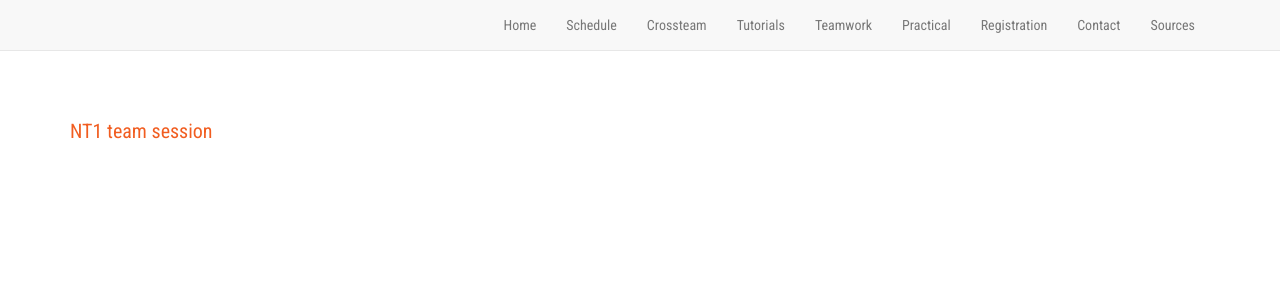
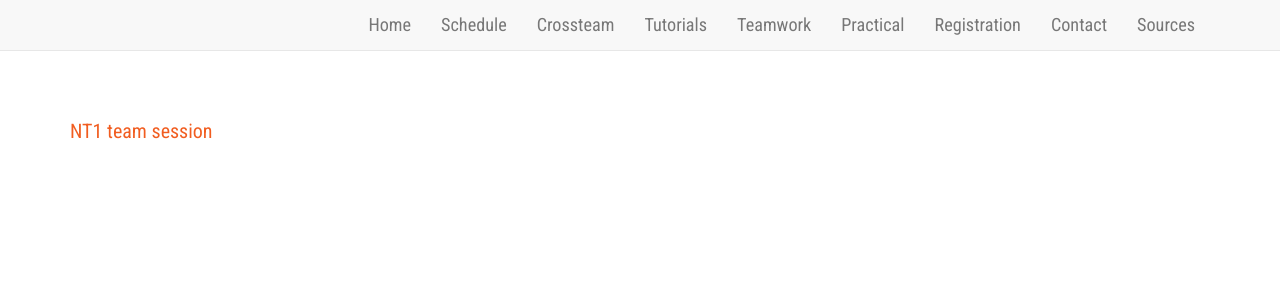
Before and after one commit to neicnordic/ahm18.neic.nordforsk.org, a Jekyll site: the page built from nt1.md, in a window 1280 px wide. Shown: the top 300 px of the page. Built offline with Jekyll 4.4.1, drawn with Linux system fonts in a browser that asks for light colours; nearby versions of some CDN libraries; our own code applies the rules of GitHub Pages for plain Markdown files.

Commit message:
Make navigation menu larger after request

```diff
--- a/assets/css/style.css
+++ b/assets/css/style.css
@@ -73,12 +73,6 @@ a.anchor {
     background-color: #ffffff;
 }
 
-.frontpage {
-font-size: 0.5vw;
-margin-left: 10%;
-
-}
-
 @-webkit-keyframes fadeIt {
   0%   { background-color: #ff0000; }
   100% { background-color: #fff6d2; }
@@ -122,3 +116,17 @@ color: #000000;
 a:link {
     color: darkblue;
 }
+
+
+
+.frontpage {
+margin-left: 10%;
+}
+h2.frontpage{
+font-size:10px;
+}
+
+
+.nav a{
+font-size: 1.3em !important;
+}
```
